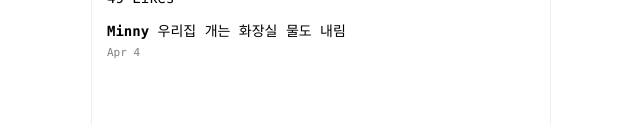
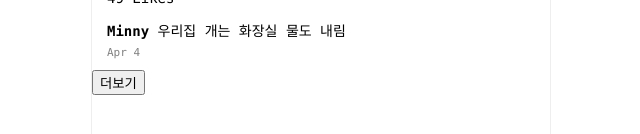
Before and after one commit to leegyuseung/vuestagram, a Vue app: page / in a window 1280 px wide. Shown: the part 1760-1894 px from the top of the page, without its empty margins (319-959 px from the left). Built offline with nearby package versions, Linux system fonts and the light colour scheme.

Commit message:
axios를 이용해 ajax 요청

```diff
--- a/package.json
+++ b/package.json
@@ -8,6 +8,7 @@
     "lint": "vue-cli-service lint"
   },
   "dependencies": {
+    "axios": "^1.1.2",
     "core-js": "^3.8.3",
     "vue": "^3.2.13"
   },
--- a/src/App.vue
+++ b/src/App.vue
@@ -10,6 +10,7 @@
   </div>
 
   <ContainerPage :datas="datas" />
+  <button @click="morePost">더보기</button>
 
   <div class="footer">
     <ul class="footer-button-plus">
@@ -22,12 +23,24 @@
 <script>
 import ContainerPage from "./components/ContainerPage.vue";
 import instaData from "./assets/data";
+import axios from "axios";
+
 export default {
   name: "App",
   data() {
-    return { datas: instaData };
+    return { datas: instaData, count: 0 };
   },
   components: { ContainerPage },
+  methods: {
+    morePost() {
+      axios
+        .get(`https://codingapple1.github.io/vue/more${this.count}.json`)
+        .then((post) => {
+          this.datas.push(post.data);
+          this.count++;
+        });
+    },
+  },
 };
 </script>
 
```
Also changed, not shown: 1 other file (tests, documents, lock files or other folders).
